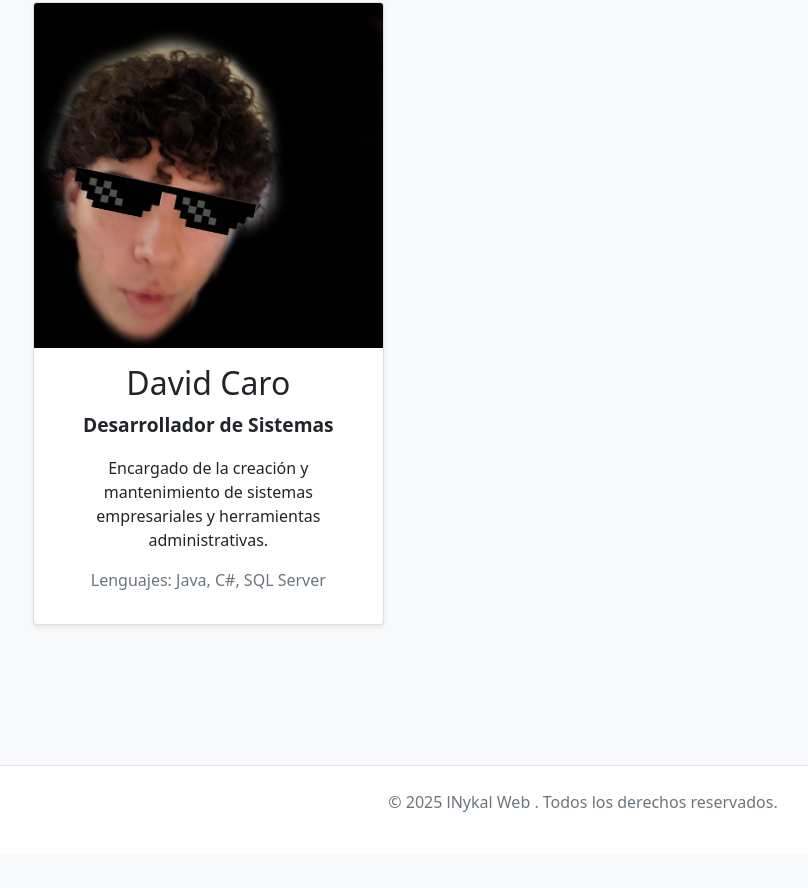
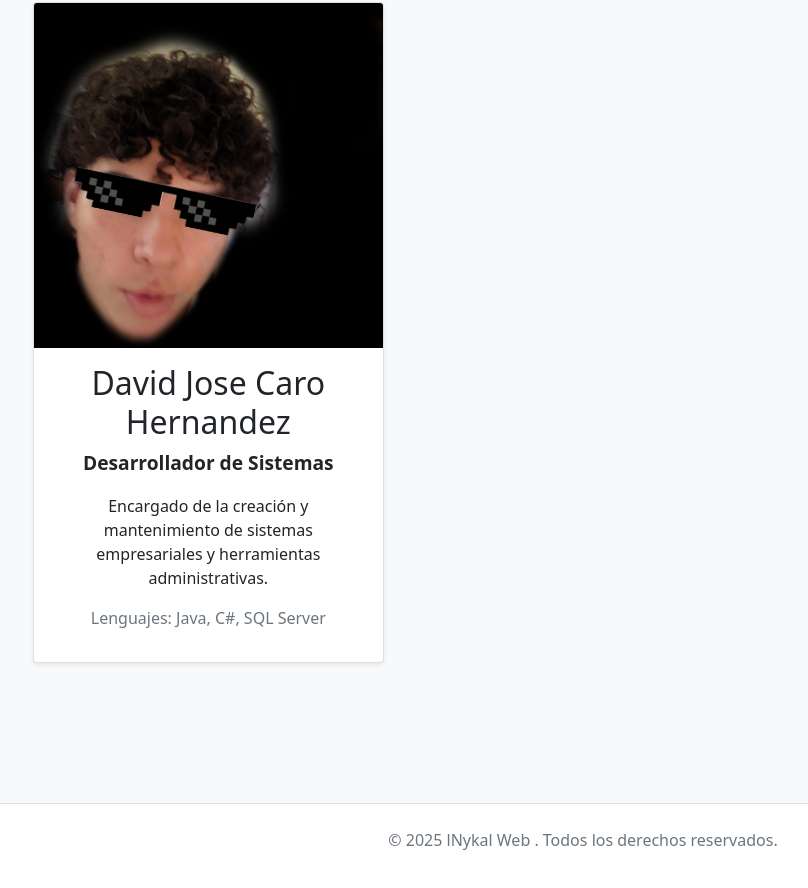
Before and after one commit to JoseGonzalezR/desarrollo, a plain HTML site: page desarrolladores.html in a window 1280 px wide. Shown: the part 2133-3021 px from the top of the page, without its empty margins (57-865 px from the left). Before the commit the page ends 2987 px from the top, so only its background shows below. Drawn offline with nearby package versions, Linux system fonts and the light colour scheme.

Commit message:
Update desarrolladores.html

```diff
--- a/desarrolladores.html
+++ b/desarrolladores.html
@@ -119,7 +119,7 @@
                     <div class="card shadow-sm h-100">
                         <img src="nika.jpeg" class="card-img-top" alt="David Caro">
                         <div class="card-body text-center">
-                            <h5 class="card-title">David Caro</h5>
+                            <h5 class="card-title">David Jose Caro Hernandez</h5>
                             <p class="card-text fw-bold">Desarrollador de Sistemas</p>
                             <p>Encargado de la creación y mantenimiento de sistemas empresariales y herramientas administrativas.</p>
                             <p class="text-muted">Lenguajes: Java, C#, SQL Server</p>
```
